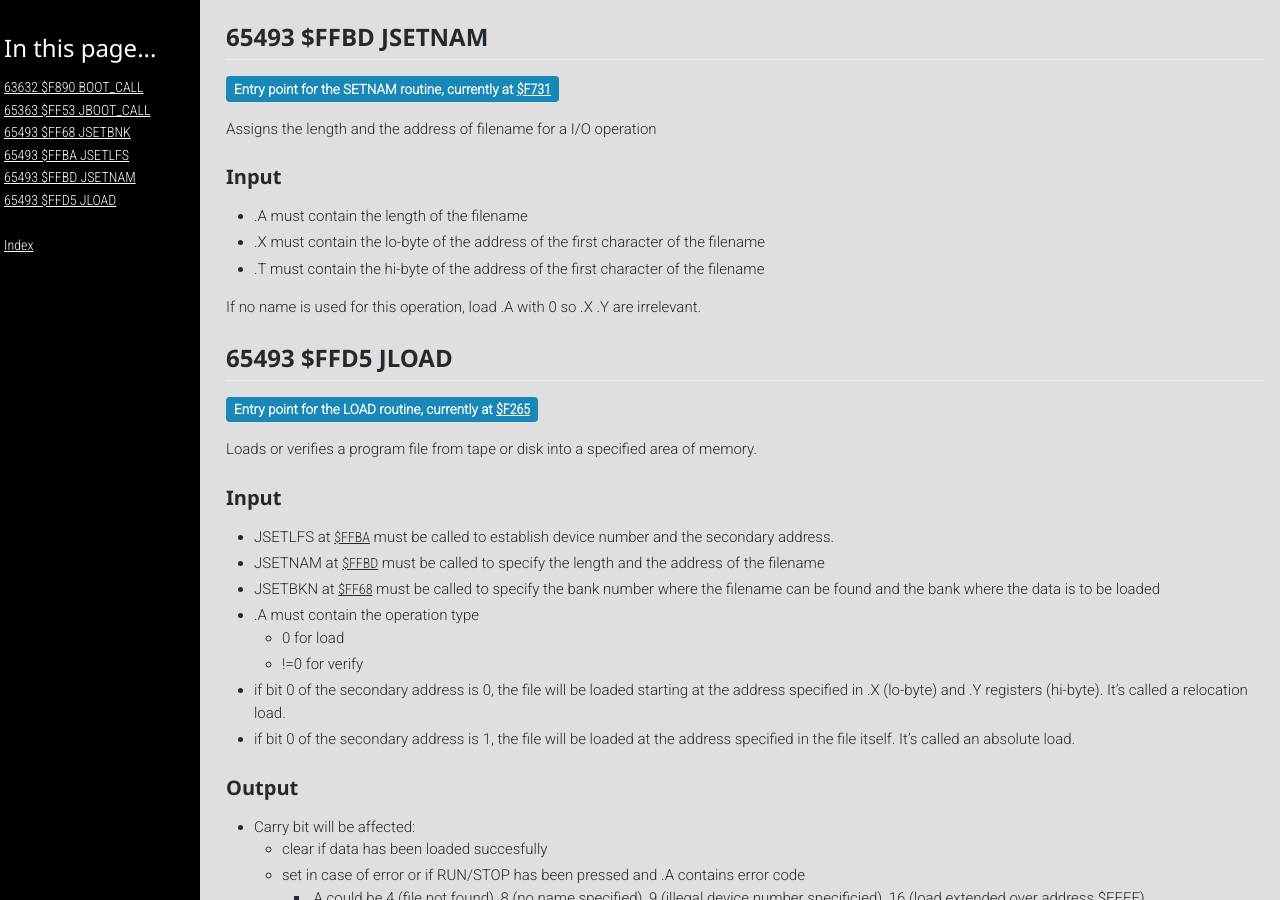
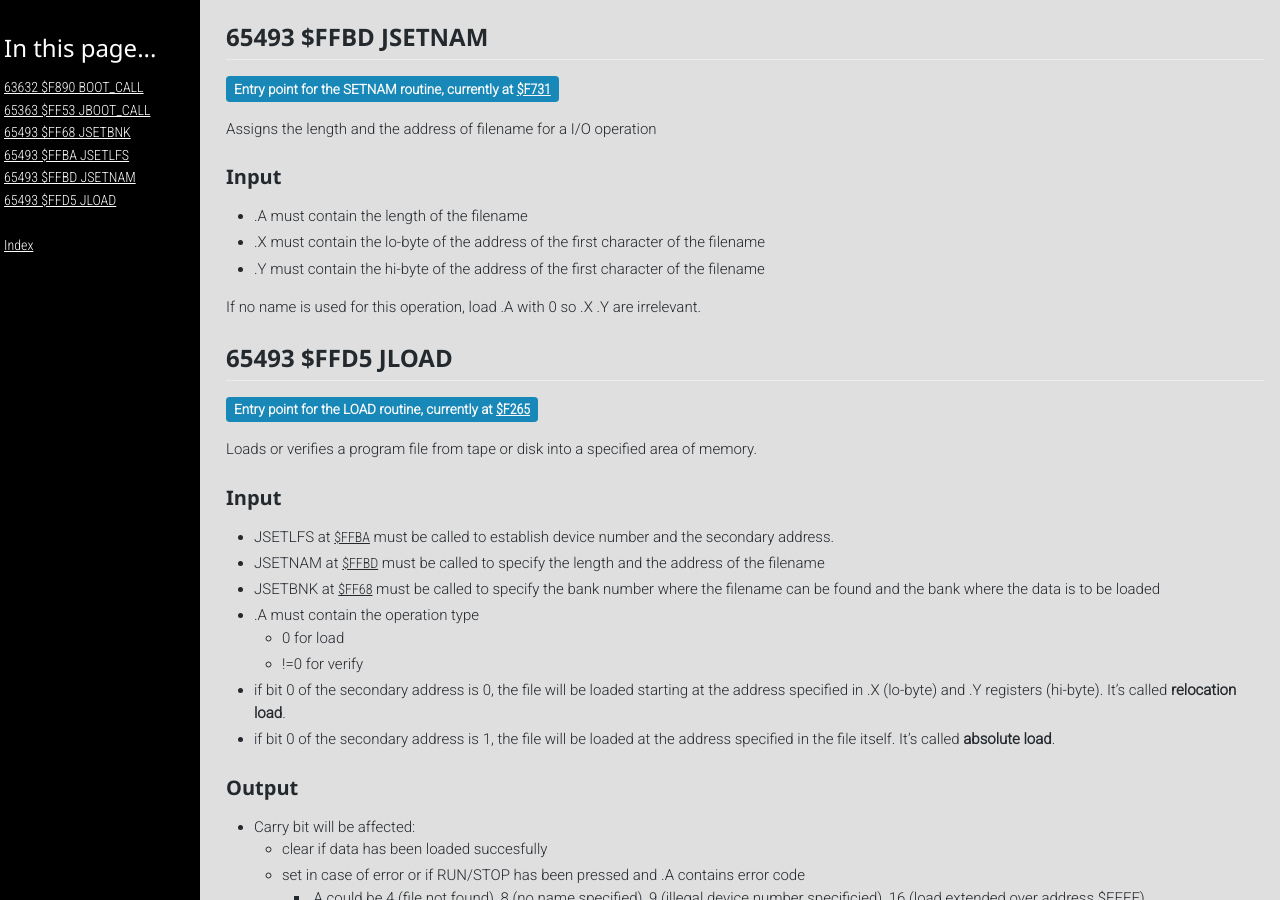
Before and after one commit to c128lib/Reference, a Jekyll site: the page built from E000.md, in a window 1280 px wide and 900 px high, scrolled down 3178 px. Built offline with Jekyll 4.4.1, drawn with Linux system fonts in a browser that asks for light colours; comment, search, counter and statistics services are not loaded.

Commit message:
Fix some typo

```diff
--- a/E000.md
+++ b/E000.md
@@ -167,7 +167,7 @@ Assigns the length and the address of filename for a I/O operation
 
 * .A must contain the length of the filename
 * .X must contain the lo-byte of the address of the first character of the filename
-* .T must contain the hi-byte of the address of the first character of the filename
+* .Y must contain the hi-byte of the address of the first character of the filename
 
 If no name is used for this operation, load .A with 0 so .X .Y are irrelevant.
 
@@ -183,12 +183,12 @@ Loads or verifies a program file from tape or disk into a specified area of memo
 
 * JSETLFS at [$FFBA](#FFBA) must be called to establish device number and the secondary address.
 * JSETNAM at [$FFBD](#FFBD) must be called to specify the length and the address of the filename
-* JSETBKN at [$FF68](#FF68) must be called to specify the bank number where the filename can be found and the bank where the data is to be loaded
+* JSETBNK at [$FF68](#FF68) must be called to specify the bank number where the filename can be found and the bank where the data is to be loaded
 * .A must contain the operation type
   * 0 for load
   * !=0 for verify
-* if bit 0 of the secondary address is 0, the file will be loaded starting at the address specified in .X (lo-byte) and .Y registers (hi-byte). It's called a relocation load.
-* if bit 0 of the secondary address is 1, the file will be loaded at the address specified in the file itself. It's called an absolute load.
+* if bit 0 of the secondary address is 0, the file will be loaded starting at the address specified in .X (lo-byte) and .Y registers (hi-byte). It's called **relocation load**.
+* if bit 0 of the secondary address is 1, the file will be loaded at the address specified in the file itself. It's called **absolute load**.
 
 ### Output
 
```
